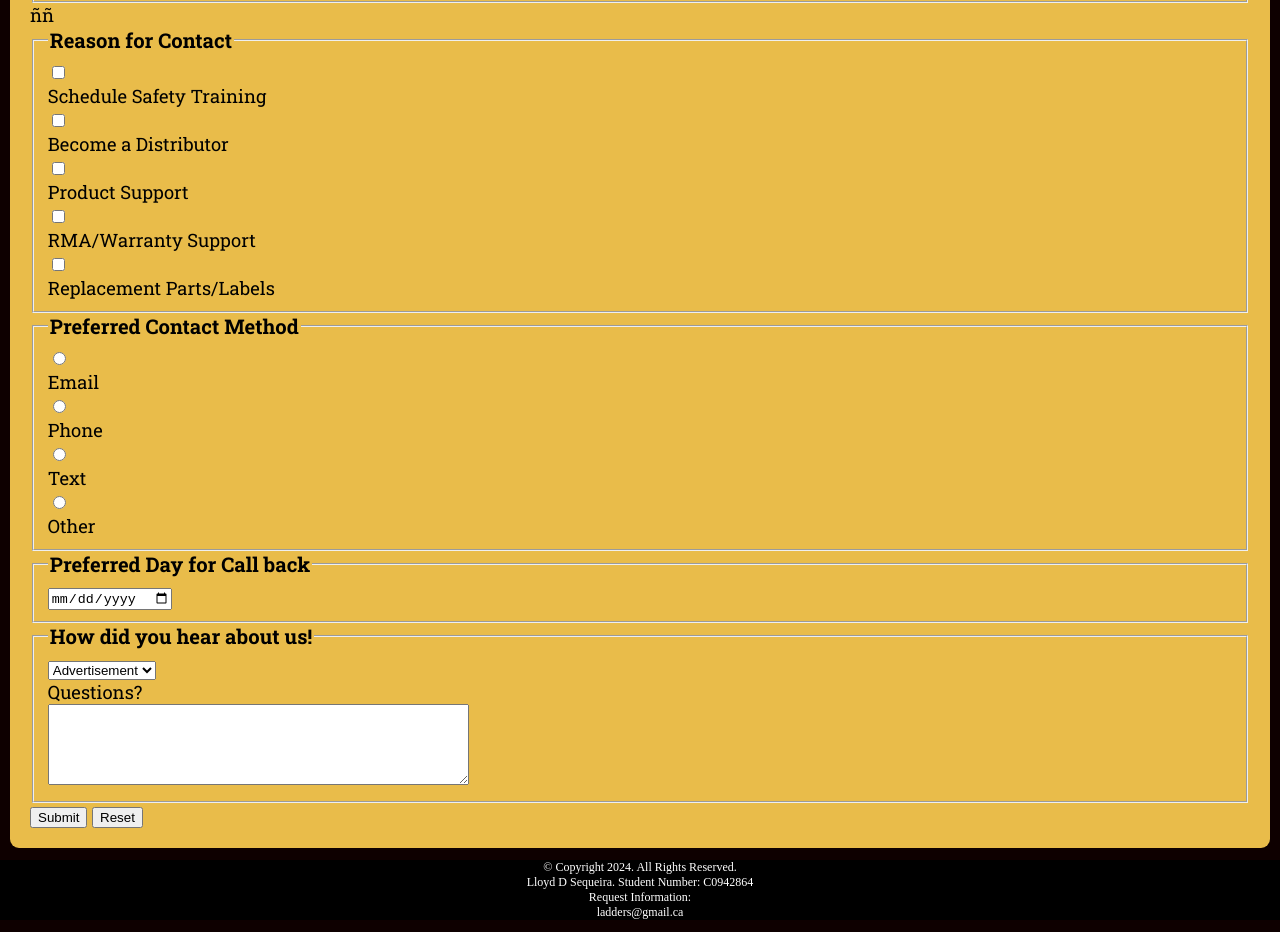
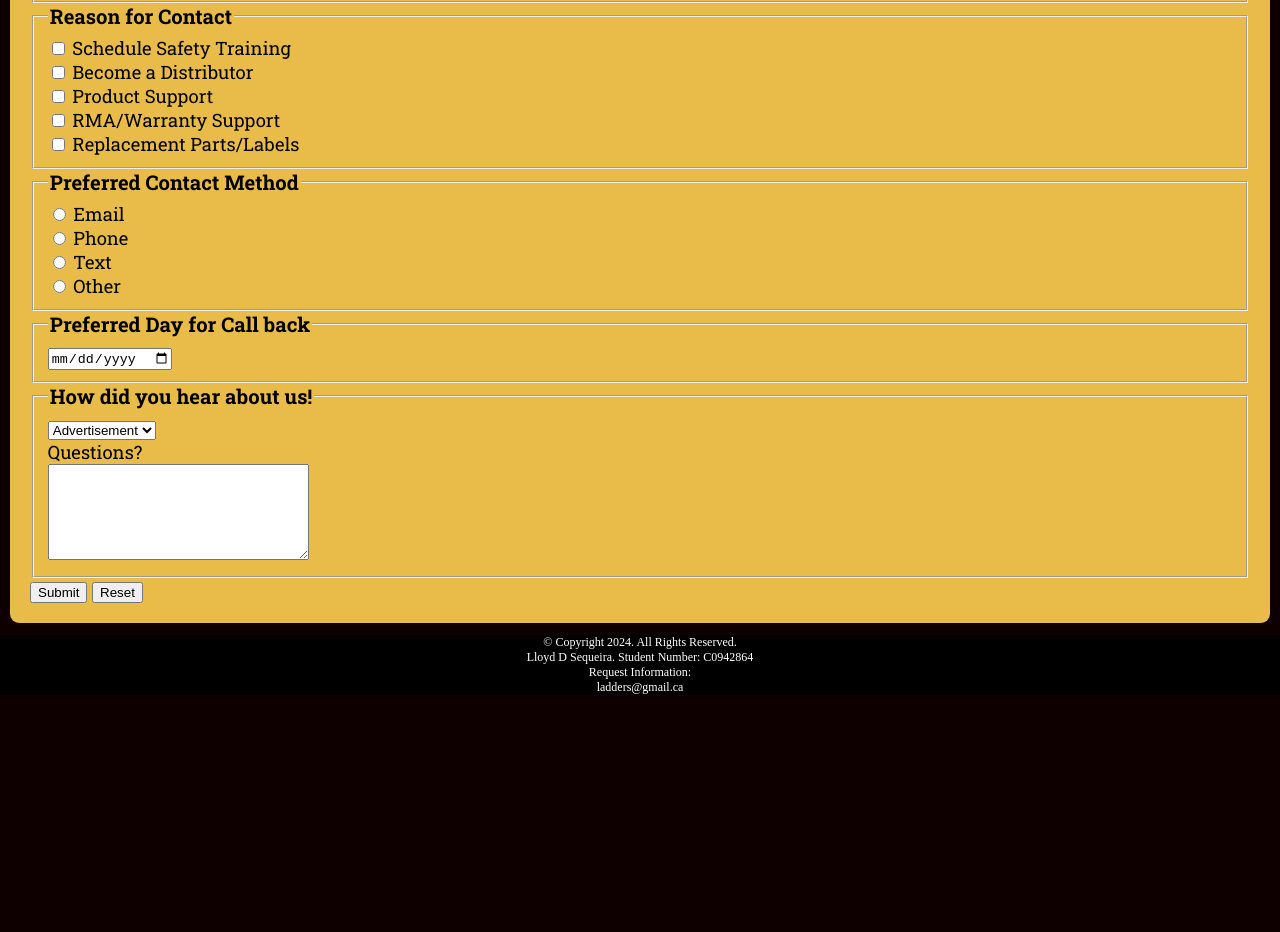
Before and after one commit to LloydSequeira/CSD-1103.github.io, a plain HTML site: page contact.html in a window 1280 px wide. Shown: the part 978-1910 px from the top of the page. After the commit the page ends 1685 px from the top, so only its background shows below. Drawn offline with Linux system fonts and the light colour scheme; a web font is replaced by a local one.

Commit message:
contact.html

```diff
--- a/contact.html
+++ b/contact.html
@@ -63,7 +63,8 @@
                     <fieldset>
                         <legend>Customer Information</legend>
                         <label for="fname">First Name:
-                        <input type="text" name="fname" id="fname" placeholder="First Name" autofocus required></label>
+                            <input type="text" name="fname" id="fname" placeholder="First Name" autofocus
+                                required></label>
 
                         <label for="lname">Last Name:
                             <input type="text" name="lname" id="lname" placeholder="Last Name" required> </label>
@@ -101,39 +102,43 @@
                         <label for="postal">Postal Code:
                             <input type="text" name="postal" id="postal" placeholder="Postal Code" required></label>
                     </fieldset>
-ññ
+
                     <fieldset>
                         <legend>Reason for Contact</legend>
-                        <input type="checkbox" name="schedule" id="schedule" value="schedule">
-                        <label for="schedule">Schedule Safety Training</label>
 
-                        <input type="checkbox" name="distributor" id="distributor" value="distributor">
-                        <label for="distributor">Become a Distributor</label>
+                        <label for="schedule"><input type="checkbox" name="schedule" id="schedule" value="schedule">
+                            Schedule Safety Training</label>
 
-                        <input type="checkbox" name="Support" id="Support" value="Support">
-                        <label for="Support">Product Support</label>
+                        <label for="distributor"><input type="checkbox" name="distributor" id="distributor"
+                                value="distributor">
+                            Become a Distributor</label>
 
-                        <input type="checkbox" name="warranty" id="warranty" value="warranty">
-                        <label for="warranty">RMA/Warranty Support</label>
+                        <label for="Support"><input type="checkbox" name="Support" id="Support" value="Support">
+                            Product Support</label>
 
-                        <input type="checkbox" name="replacement" id="replacement" value="replacement">
-                        <label for="replacement">Replacement Parts/Labels</label>
+                        <label for="warranty"><input type="checkbox" name="warranty" id="warranty" value="warranty">
+                            RMA/Warranty Support</label>
+
+                        <label for="replacement"><input type="checkbox" name="replacement" id="replacement"
+                                value="replacement">
+                            Replacement Parts/Labels</label>
                     </fieldset>
 
 
                     <fieldset>
                         <legend>Preferred Contact Method</legend>
-                        <input type="radio" name="email" id="email" value="email">
-                        <label for="email">Email</label>
 
-                        <input type="radio" name="phone" id="phone" value="phone">
-                        <label for="phone">Phone</label>
+                        <label for="email"><input type="radio" name="email" id="email" value="email">
+                            Email</label>
 
-                        <input type="radio" name="text" id="text" value="text">
-                        <label for="text">Text</label>
+                        <label for="phone"><input type="radio" name="phone" id="phone" value="phone">
+                            Phone</label>
 
-                        <input type="radio" name="other" id="other" value="other">
-                        <label for="other">Other</label>
+                        <label for="text"><input type="radio" name="text" id="text" value="text">
+                            Text</label>
+
+                        <label for="other"><input type="radio" name="other" id="other" value="other">
+                            Other</label>
                     </fieldset>
 
                     <fieldset>
@@ -153,7 +158,7 @@
                         </select>
 
                         <label for="questions">Questions?</label>
-                        <textarea id="questions" name="questions" rows="5" cols="50"></textarea>
+                        <textarea id="questions" name="questions" rows="6" cols="30"></textarea>
                     </fieldset>
 
                     <input type="submit" id="submit" value="Submit" class="btn">
```
Lines whose indentation alone changed are shown as unchanged.
